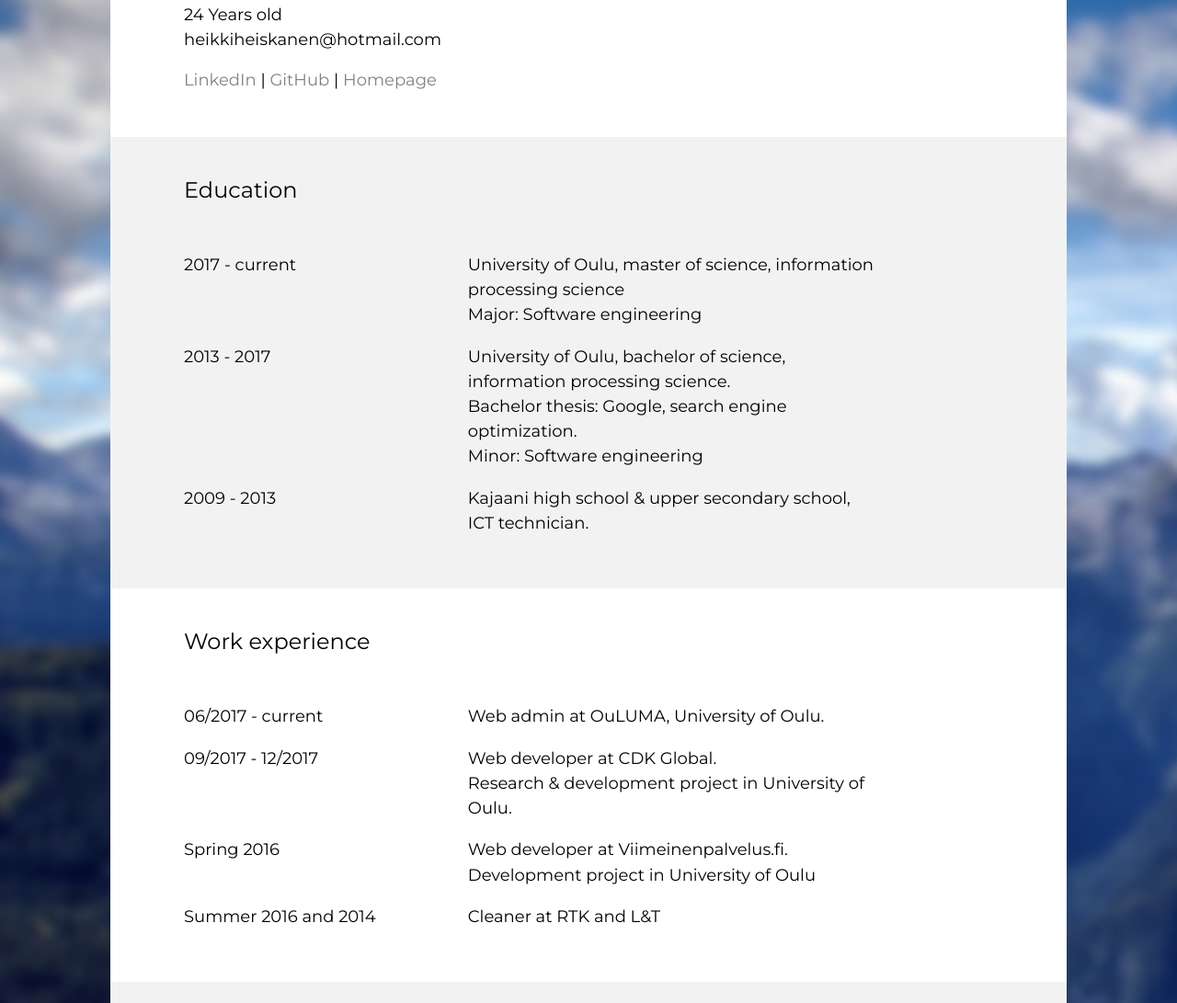
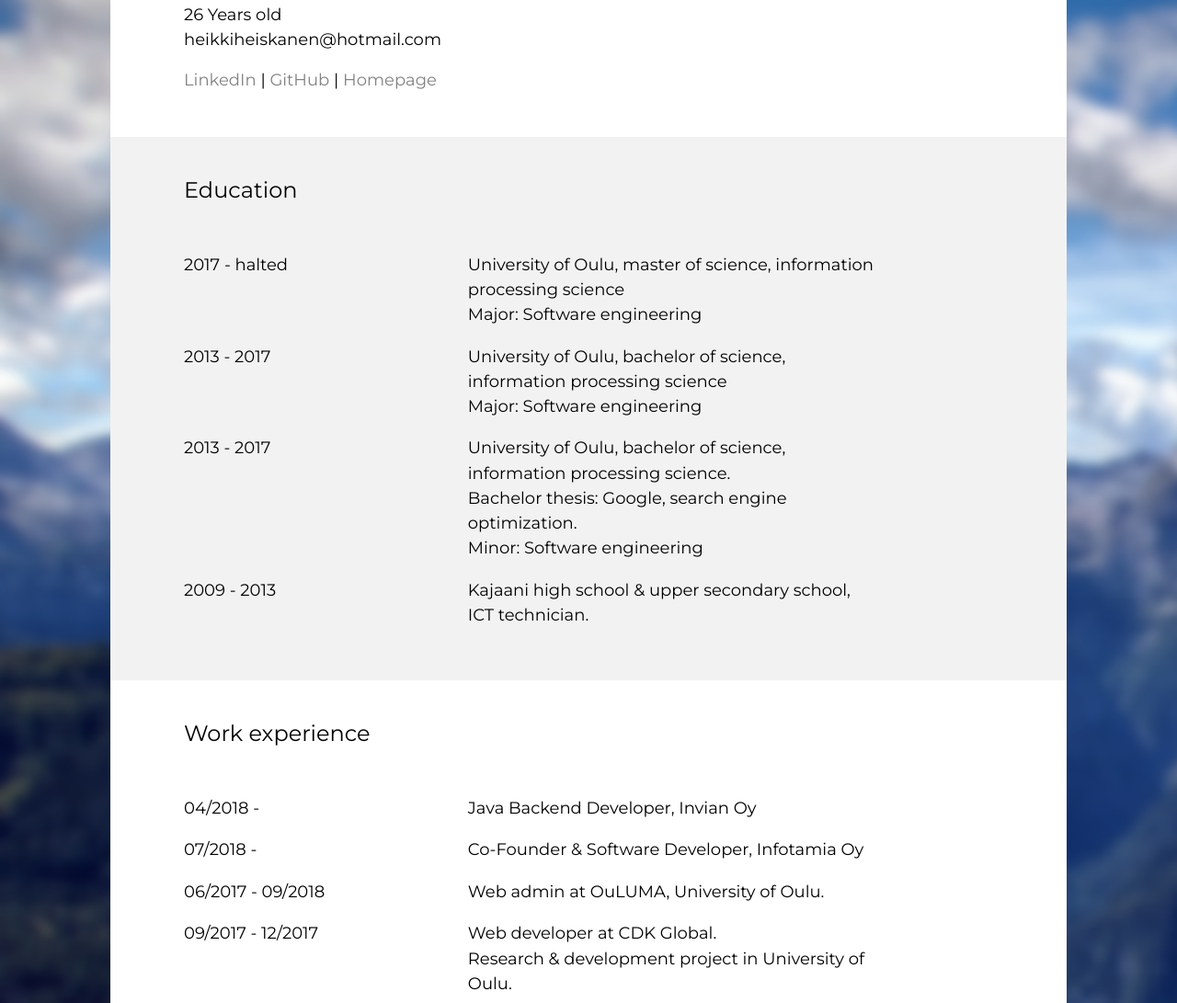
Before and after one commit to Baserfaz/cveng, a plain HTML site: page index.html in a window 1280 px wide. Shown: the part 296-1387 px from the top of the page at 92% size. Drawn offline with Linux system fonts and the light colour scheme.

Commit message:
Update index.html

```diff
--- a/index.html
+++ b/index.html
@@ -24,7 +24,7 @@
         <h1>Curriculum Vitae</h1>
         <p>Heikki Heiskanen</p>
         <p>Masters student</p>
-        <p>24 Years old</p>
+        <p>26 Years old</p>
         <p>heikkiheiskanen@hotmail.com</p>
         <p id="links">
           <a href="https://www.linkedin.com/in/heiskanenheikki/">LinkedIn</a> |
@@ -38,7 +38,7 @@
 
         <div class="row">
           <div class="col span_1_of_3 date">
-            <p>2017 - current</p>
+            <p>2017 - halted</p>
           </div>
           <div class="col span_1_of_2">
             <p>University of Oulu, master of science, information processing science
@@ -46,6 +46,20 @@
             </p>
           </div>
         </div>
+
+
+        <div class="row">
+          <div class="col span_1_of_3 date">
+            <p>2013 - 2017</p>
+          </div>
+          <div class="col span_1_of_2">
+            <p>University of Oulu, bachelor of science, information processing science
+              <br> Major: Software engineering
+            </p>
+         </div>
+        </div>
+
+
 
         <div class="row">
           <div class="col span_1_of_3 date">
@@ -73,7 +87,25 @@
 
         <div class="row">
           <div class="col span_1_of_3 date">
-            <p>06/2017 - current</p>
+            <p>04/2018 - </p>
+          </div>
+          <div class="col span_1_of_2">
+            <p>Java Backend Developer, Invian Oy</p>
+          </div>
+        </div>
+
+        <div class="row">
+          <div class="col span_1_of_3 date">
+            <p>07/2018 - </p>
+          </div>
+          <div class="col span_1_of_2">
+            <p>Co-Founder & Software Developer, Infotamia Oy</p>
+          </div>
+        </div>
+
+        <div class="row">
+          <div class="col span_1_of_3 date">
+            <p>06/2017 - 09/2018</p>
           </div>
           <div class="col span_1_of_2">
             <p>Web admin at OuLUMA, University of Oulu.</p>
```
